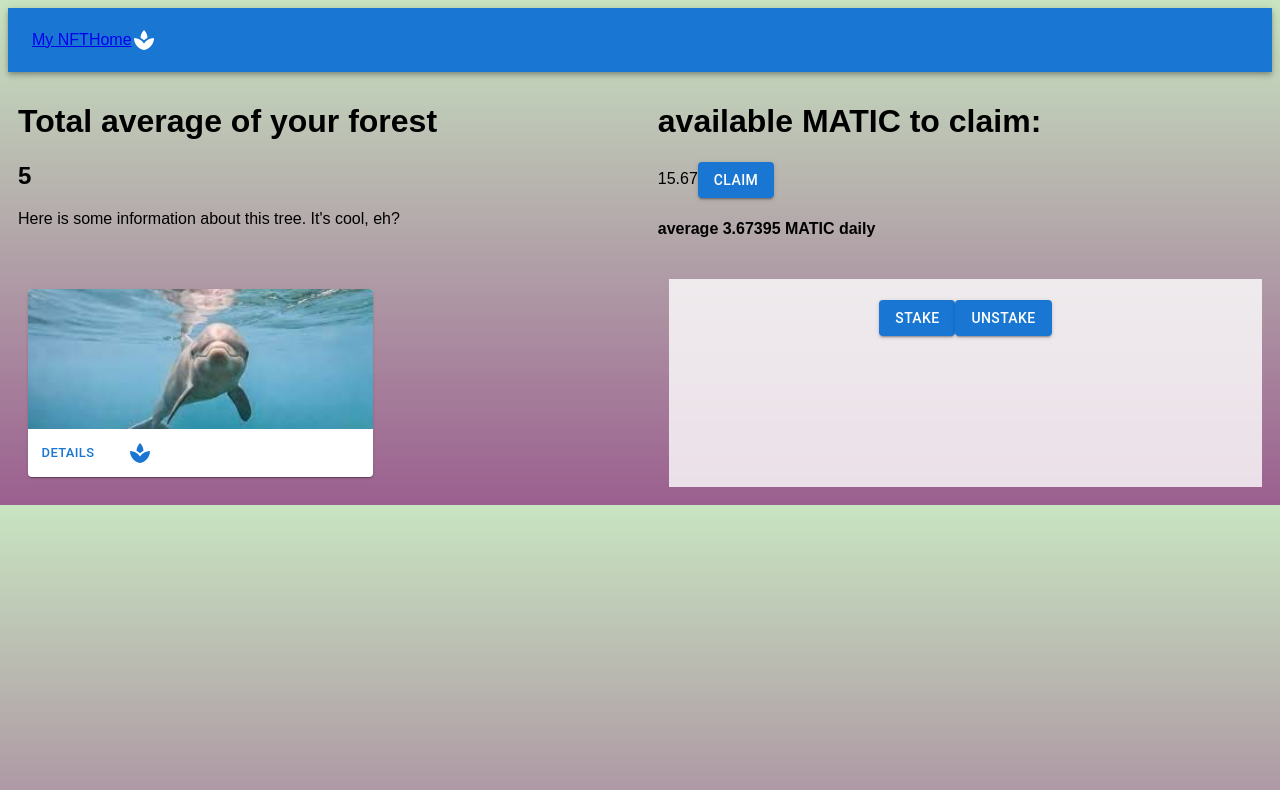
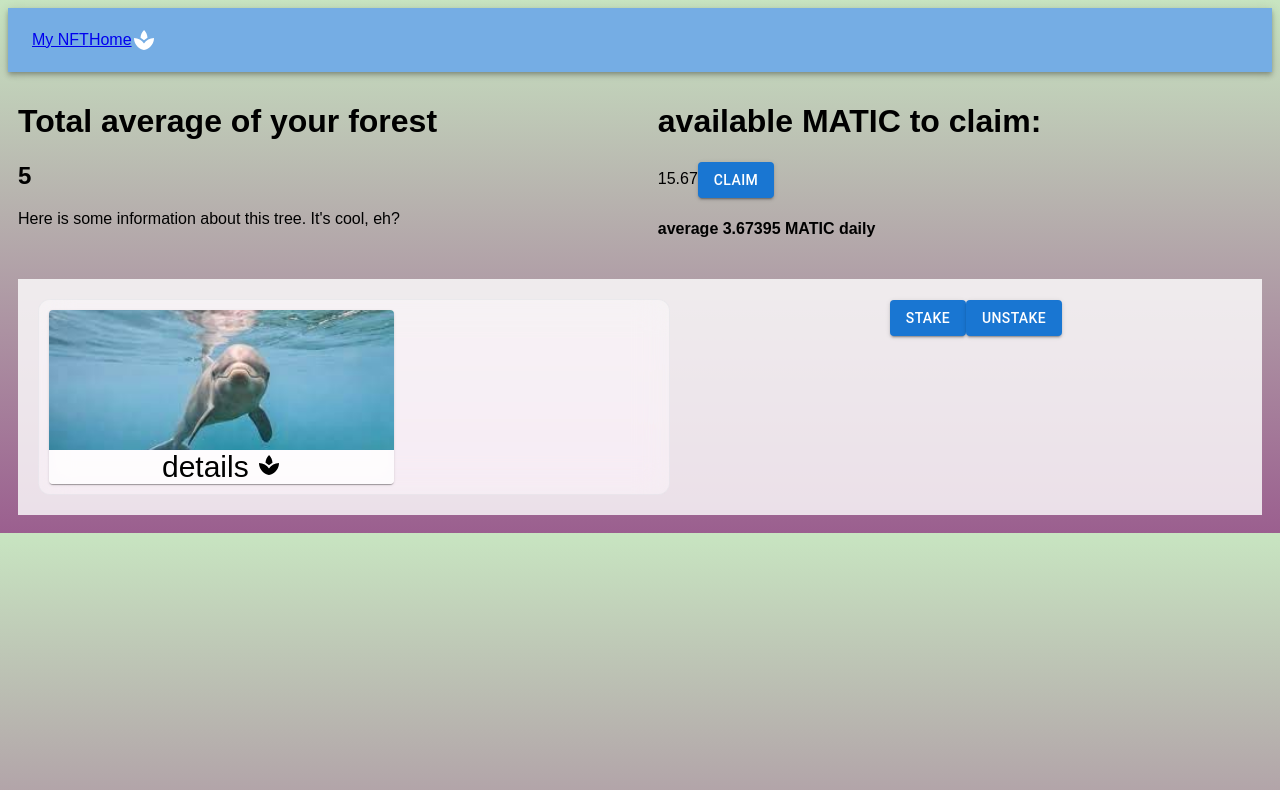
Before and after one commit to katiehoesley/wengo, a React (Create React App) app: page /my-nft in a window 1280 px wide. Shown: the top 790 px of the page. Built offline with nearby package versions, Linux system fonts and the light colour scheme; the HTML template or start-up script is replaced by a standard one; what @web3-react/core, @web3-react/injected-connector, @web3-react/walletconnect-connector, @web3-react/walletlink-connector would draw is missing.

Commit message:
ad styling

```diff
--- a/src/Leaderboard.jsx
+++ b/src/Leaderboard.jsx
@@ -1,34 +1,34 @@
-import * as React from 'react';
-import './styles.css'
-import SpaIcon from '@mui/icons-material/Spa';
-import lizards from "./images/contemplative-reptile.jpg"
-import dolphin from "./images/download-1.jpg"
-import Card from '@mui/material/Card';
-import CardMedia from '@mui/material/CardMedia';
-import Button from '@mui/material/Button';
-import Typography from '@mui/material/Typography';
+import * as React from "react";
+import "./styles.css";
+import SpaIcon from "@mui/icons-material/Spa";
+import lizards from "./images/contemplative-reptile.jpg";
+import dolphin from "./images/download-1.jpg";
+import Card from "@mui/material/Card";
+import CardMedia from "@mui/material/CardMedia";
+import Button from "@mui/material/Button";
+import Typography from "@mui/material/Typography";
 
 function Leaderboard() {
   const nft_data = [
     {
       numOfLikes: 127,
       image: lizards,
-            owner: 'goodbyeKYLE',
+      owner: "goodbyeKYLE",
     },
     {
       numOfLikes: 83,
       image: dolphin,
-            owner: 'erikaJayne666',
+      owner: "erikaJayne666",
     },
     {
       numOfLikes: 57,
       image: lizards,
-            owner: 'lisaVanDerPumpRules',
+      owner: "lisaVanDerPumpRules",
     },
-    ]
+  ];
 
   function leaderFormatter(leader) {
-        return(
+    return (
       <div className="leader-grid-item" id="nft">
         <Card sx={{ maxWidth: 345 }}>
           <CardMedia
@@ -38,29 +38,24 @@ function Leaderboard() {
             image={leader.image}
           />
         </Card>
-                    <SpaIcon />{leader.numOfLikes}
+        <SpaIcon color="white" />
+        <span sx={{ color: "white" }}>{leader.numOfLikes}</span>
       </div>
-        )
+    );
   }
 
-
-
-    const leaders = nft_data.map(leader => {
-        return leaderFormatter(leader)
-    })
-
+  const leaders = nft_data.map((leader) => {
+    return leaderFormatter(leader);
+  });
 
   return (
     <div id="leaderboard">
       <h1>Leader Board</h1>
       <h3>Check out the community's current favorite progressive NFTs</h3>
 
-            <div id="leader-grid-container">
-                { leaders }
+      <div id="leader-grid-container">{leaders}</div>
     </div>
-
-        </div>
-    )
+  );
 }
 
 export default Leaderboard;
--- a/src/NavBar.jsx
+++ b/src/NavBar.jsx
@@ -1,27 +1,26 @@
-import * as React from 'react';
-import AppBar from '@mui/material/AppBar';
-import Toolbar from '@mui/material/Toolbar';
-import SpaIcon from '@mui/icons-material/Spa';
+import * as React from "react";
+import AppBar from "@mui/material/AppBar";
+import Toolbar from "@mui/material/Toolbar";
+import SpaIcon from "@mui/icons-material/Spa";
 
-import {
-    BrowserRouter as Router,
-    Link
-} from "react-router-dom";
-import UserPage from './UserPage.jsx'
-import GetStarted from './GetStarted.jsx'
-import About from './About.jsx'
-
+import { BrowserRouter as Router, Link } from "react-router-dom";
+import UserPage from "./UserPage.jsx";
+import GetStarted from "./GetStarted.jsx";
+import About from "./About.jsx";
 
 export default function NavBar() {
   return (
-      <AppBar position="static">
-        <Toolbar>
-            <Link id="link" to="/my-nft" element={<UserPage />}>My NFT</Link>
-            {/* <Link to="/about" element={<About/>}>About APPNAME</Link> */}
-            <Link id="link" to='/home'  element={<GetStarted/>}>Home</Link>
-        <SpaIcon/>
-
-        </Toolbar>
-      </AppBar>
+    <AppBar position="static">
+      <Toolbar sx={{ background: "rgba(255, 255, 255, 0.4)" }}>
+        <Link id="link" to="/my-nft" element={<UserPage />}>
+          My NFT
+        </Link>
+        {/* <Link to="/about" element={<About/>}>About APPNAME</Link> */}
+        <Link id="link" to="/home" element={<GetStarted />}>
+          Home
+        </Link>
+        <SpaIcon />
+      </Toolbar>
+    </AppBar>
   );
 }
--- a/src/SingleNFT.jsx
+++ b/src/SingleNFT.jsx
@@ -1,34 +1,31 @@
-import * as React from 'react';
-import Card from '@mui/material/Card';
-import CardActions from '@mui/material/CardActions';
-import CardContent from '@mui/material/CardContent';
-import CardMedia from '@mui/material/CardMedia';
-import Button from '@mui/material/Button';
-import Typography from '@mui/material/Typography';
-import './styles.css'
-import SpaIcon from '@mui/icons-material/Spa';
+import * as React from "react";
+import Card from "@mui/material/Card";
+import CardActions from "@mui/material/CardActions";
+import CardContent from "@mui/material/CardContent";
+import CardMedia from "@mui/material/CardMedia";
+import Button from "@mui/material/Button";
+import Typography from "@mui/material/Typography";
+import "./styles.css";
+import SpaIcon from "@mui/icons-material/Spa";
 
 export default function SingleNFT({ nft }) {
-    const singleNFT =
+  const singleNFT = (
     <div className="grid-item" id="nft">
-        <Card sx={{ maxWidth: 345 }}>
-            <CardMedia
-                component="img"
-                height="140"
-                image={nft.img}
-            />
-            <CardActions>
-                <Button id="button" size="small" onClick={()=>alert('go to page pls')}>DETAILS</Button>
-                <Button id="button" size="small"><SpaIcon/></Button>
-            </CardActions>
-        </Card>
+      <Card
+        sx={{
+          maxWidth: 345,
+          background: "rgba(255, 255, 255, 0.7)",
+          backdropFilter: "blur(10px)",
+          color: "black",
+        }}
+      >
+        <CardMedia component="img" height="140" image={nft.img} />
+        <span>
+          details <SpaIcon />
+        </span>
+      </Card>
     </div>
+  );
 
-
-
-  return (
-      <div>
-          {singleNFT}
-      </div>
-  );
+  return <div>{singleNFT}</div>;
 }
--- a/src/styles.css
+++ b/src/styles.css
@@ -1,12 +1,10 @@
-
-.app{
+.app {
   font-family: sans-serif;
 }
 
 h1 {
   justify-content: center;
 }
-
 
 #grid-container {
   /* color: blue */
@@ -19,7 +17,6 @@ h1 {
 #total_earned {
   /* background-color: pink; */
 }
-
 
 #staked_nft {
   display: grid;
@@ -34,13 +31,12 @@ h1 {
   text-align: center;
 }
 
-#snft_image {
+#nft_image {
   background-color: rgba(255, 255, 255, 0.8);
   padding: 20px;
   font-size: 30px;
   text-align: center;
 }
-
 
 #average_of_forest {
   display: grid;
@@ -52,42 +48,53 @@ h1 {
   background-color: rgba(255, 255, 255, 0.8);
   padding: 20px;
   font-size: 30px;
-
 }
 
-
-
 #grid-item {
-    box-shadow: 10px 10px 10px rgba(30,30,30,0.5);
-
+  /* box-shadow: 10px 10px 10px rgba(30, 30, 30, 0.5);
+  backdrop-filter: blur(16px) saturate(180%);
+  -webkit-backdrop-filter: blur(16px) saturate(180%);
+  background-color: rgba(255, 255, 255, 0.75);
+  border-radius: 12px;
+  border: 1px solid rgba(209, 213, 219, 0.3); */
+  background: rgba(255, 255, 255, 0.7);
+  -webkit-backdrop-filter: blur(10px);
+  backdrop-filter: blur(10px);
 }
 
 #connect-button {
   margin: 10px;
+  backdrop-filter: blur(16px) saturate(180%);
+  -webkit-backdrop-filter: blur(16px) saturate(180%);
+  background: rgba(255, 255, 255, 0.4);
+  border-radius: 12px;
+  border: 1px solid rgba(209, 213, 219, 0.3);
 }
-
 
 html {
   background: linear-gradient(#c8e5c1, #9b5f8f);
   background-repeat: inherit;
 }
 
-
 .leader-grid-container {
   display: grid;
   grid-template-columns: auto auto auto;
 }
 
-
 .leader-grid-item {
-  width: 30%;
+  width: 20%;
   display: inline-block;
   text-align: center;
-  margin: 10px
+  margin: 10px;
+  padding: 10px;
+  backdrop-filter: blur(16px) saturate(180%);
+  -webkit-backdrop-filter: blur(16px) saturate(180%);
+  background: rgba(255, 255, 255, 0.4);
+  border-radius: 12px;
+  border: 1px solid rgba(209, 213, 219, 0.3);
 }
 
-
-#leaderboard{
+#leaderboard {
   text-align: center;
   justify-content: center;
   padding: 10px;
@@ -103,13 +110,18 @@ html {
   padding: 10px;
 }
 
-
 #get-started {
-text-align: center;
+  text-align: center;
 }
 
 .grid-item {
   padding: 10px;
   font-size: 30px;
   text-align: center;
+  padding: 10px;
+  backdrop-filter: blur(16px) saturate(180%);
+  -webkit-backdrop-filter: blur(16px) saturate(180%);
+  background: rgba(255, 255, 255, 0.4);
+  border-radius: 12px;
+  border: 1px solid rgba(209, 213, 219, 0.3);
 }
```
Lines whose indentation alone changed are shown as unchanged.
